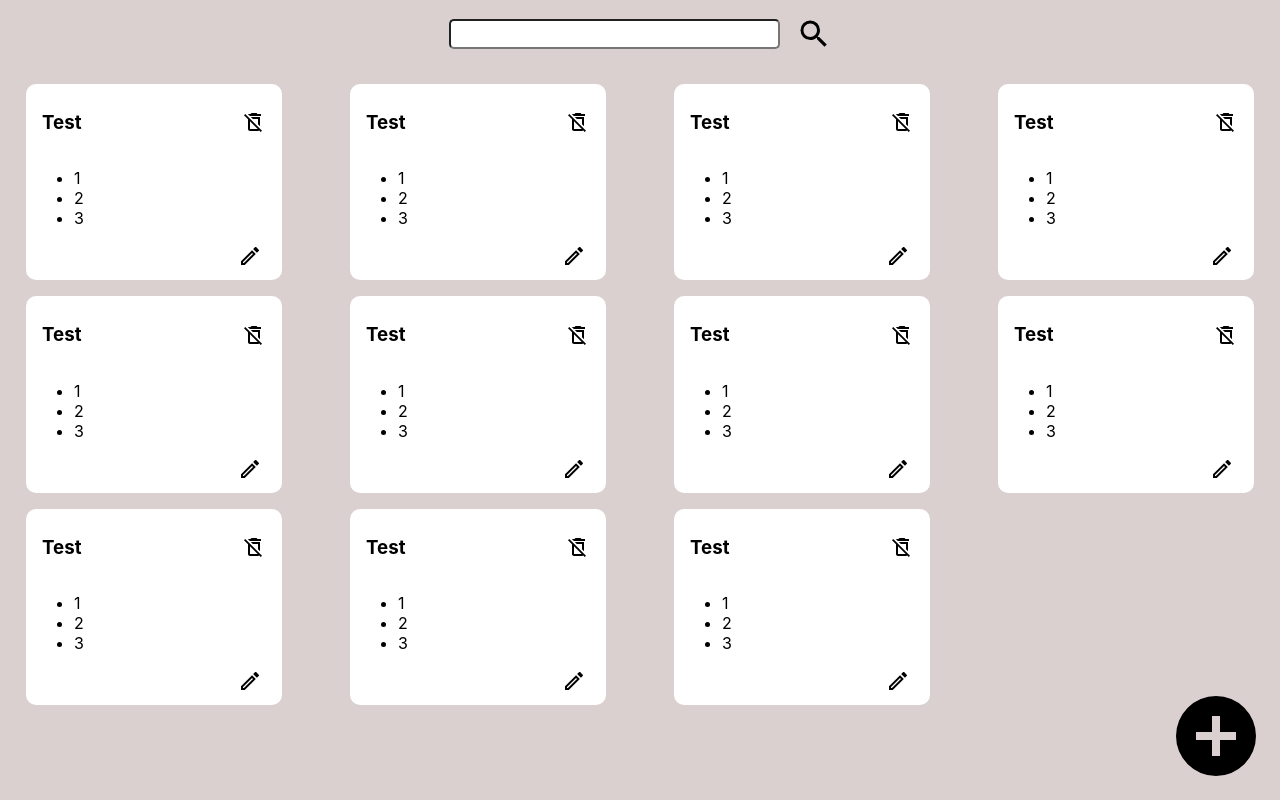
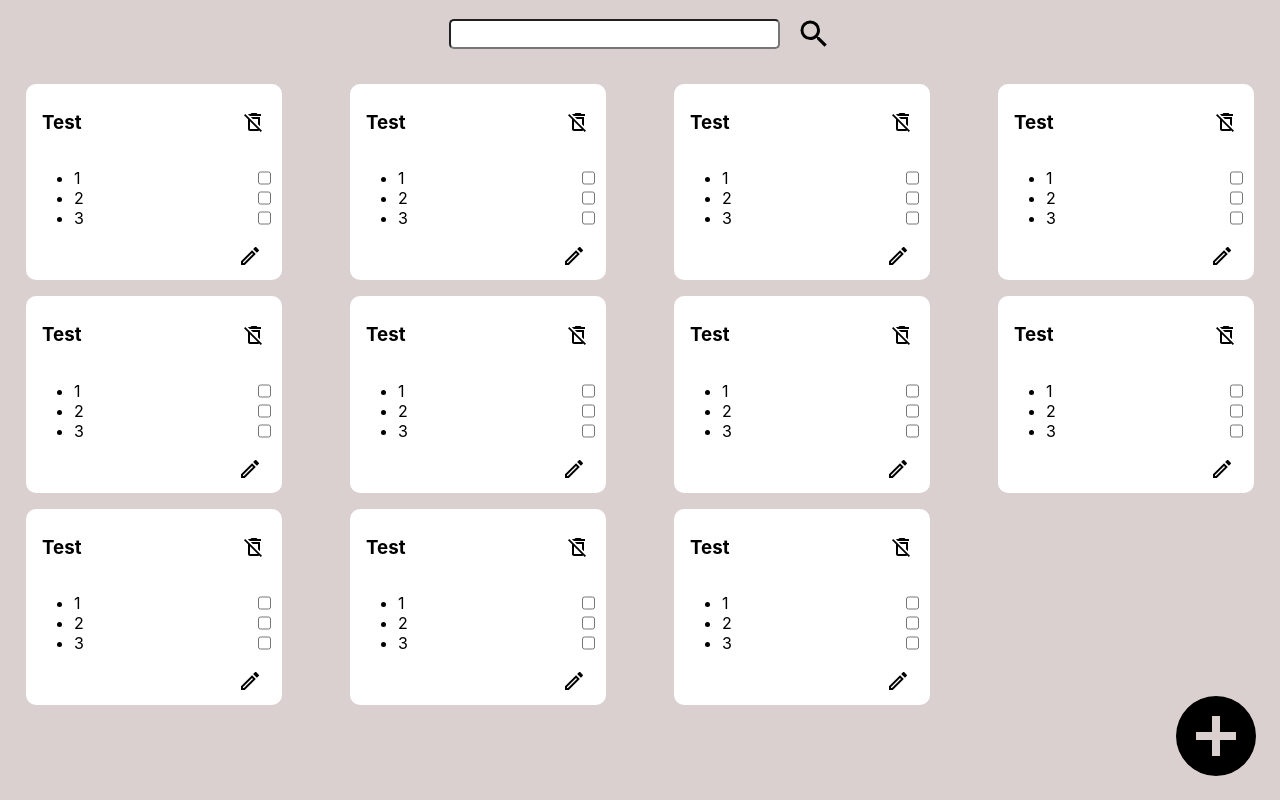
Before and after one commit to StephTorres22/react-to-do-list, a React (Vite) app in the folder react-to-do-list/: page / in a window 1280 px wide. Built offline with nearby package versions, Linux system fonts and the light colour scheme.

Commit message:
ticking off individual list items implemented

```diff
--- /dev/null
+++ b/react-to-do-list/src/ListItem.jsx
@@ -0,0 +1,25 @@
+/* eslint-disable react/prop-types */
+import { useState } from "react";
+
+const ListItem = ({ item }) => {
+  const [isComplete, setIsComplete] = useState(false);
+
+  const styles = {
+    color: isComplete ? "lightgray" : "black",
+    textDecorationLine: isComplete ? "line-through" : "none",
+  };
+
+  return (
+    <div style={{ display: "flex", justifyContent: "space-between" }}>
+      <li style={styles}>{item}</li>
+      <input
+        type="checkbox"
+        name="isComplete"
+        id="isComplete"
+        onClick={() => setIsComplete(!isComplete)}
+      />
+    </div>
+  );
+};
+
+export default ListItem;
--- a/react-to-do-list/src/ToDoCard.jsx
+++ b/react-to-do-list/src/ToDoCard.jsx
@@ -3,6 +3,7 @@ import Icon from "@mdi/react";
 import { mdiDeleteOffOutline } from "@mdi/js";
 import { mdiPencilOutline } from "@mdi/js";
 
+import ListItem from "./ListItem";
 
 const ToDoCard = ({ toDo }) => {
   return (
@@ -14,7 +15,7 @@ const ToDoCard = ({ toDo }) => {
       <div>
         <ul>
           {toDo.list.map((item) => {
-            return <li key={item}>{item}</li>;
+            return <ListItem item={item} key={item} />;
           })}
         </ul>
       </div>
```
